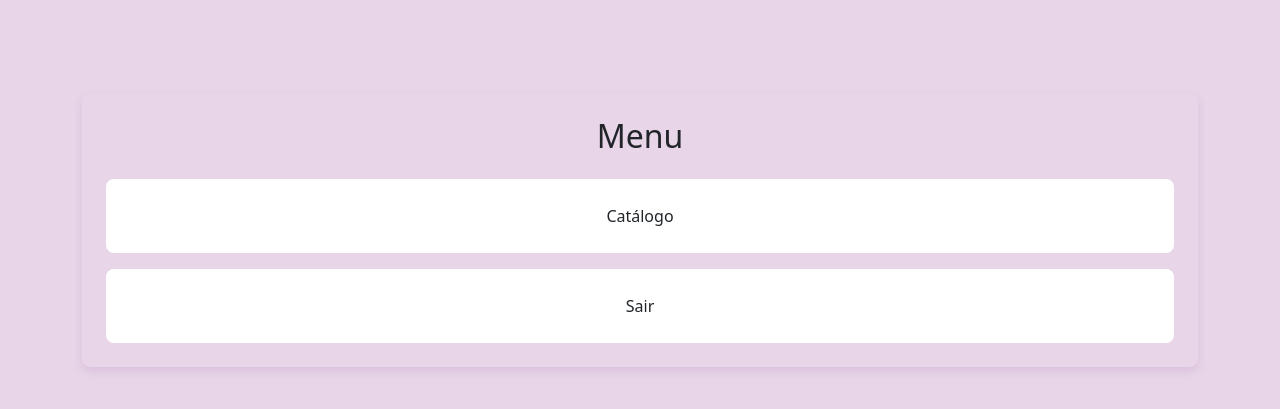
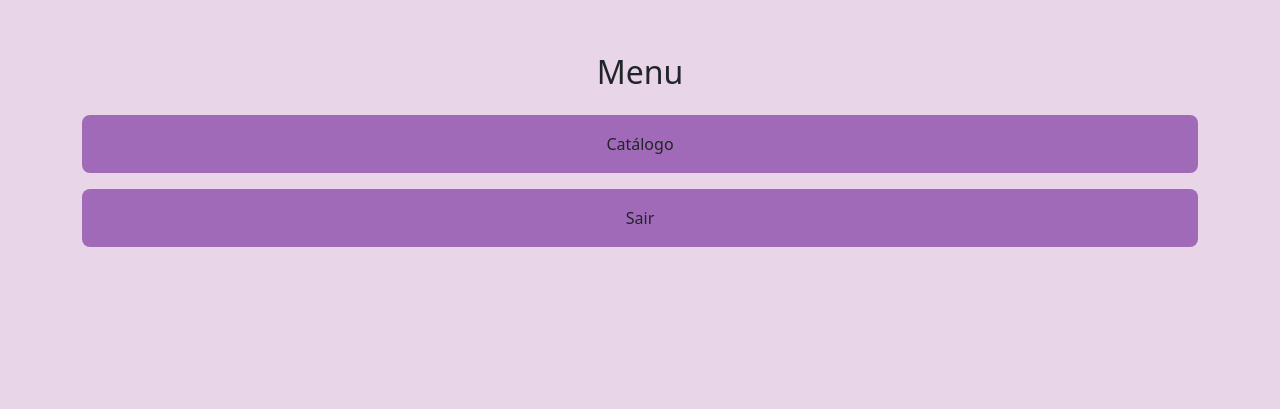
Before and after one commit to Ratattuii/TocaPedrilhante, a website: page public/menu/index.html in a window 1280 px wide. Shown: the part 195-604 px from the top of the page. Drawn offline with nearby package versions, Linux system fonts and the light colour scheme.

Commit message:
mudando paleta de cores

```diff
--- a/assets/css/style.css
+++ b/assets/css/style.css
@@ -69,6 +69,10 @@ button:hover {
     margin-bottom: 10px;
     border-radius: 4px;
     box-shadow: 0 2px 4px rgba(0, 0, 0, 0.1);
+}
+
+.list-item{
+    list-style: none;
 }
 
 /* Definição de cores */
--- a/public/menu/index.html
+++ b/public/menu/index.html
@@ -14,19 +14,19 @@
     </style>
 </head>
 
-<body class="bg-roxo-claro d-flex align-items-center" style="height: 100vh;">
+<body class="bg-roxo-claro d-flex align-items-center" style="height: 80vh;">
     <div class="container menu-container justify-content-center">
         <div class="">
-            <div class="bg-modal shadow-roxo-escuro p-4" style="border-radius: 8px;">
-                <h2 class="card-title text-center mb-4 text-roxo-escuro">Menu</h2>
+            <div>
+                <h2 class="card-title text-center mb-4">Menu</h2>
                 <ul class="list-group">
-                    <li class="list-group-item bg-roxo-escuro text-center" style="margin-bottom: 1rem; border: none; border-radius: 8px;">
+                    <li class="list-item bg-roxo-escuro text-center" style="margin-bottom: 1rem; border: none; border-radius: 8px;">
                         <a href="../catalogo" class="btn text-decoration-none text-verde-escuro">Catálogo</a>
                     </li>
-                    <li class="list-group-item bg-verde-claro text-center" id="admin-link" style="margin-bottom: 1rem; border: none; border-radius: 8px;">
+                    <li class="list-item bg-roxo-escuro text-center" id="admin-link" style="margin-bottom: 1rem; border: none; border-radius: 8px;">
                         <a href="../produtos" class="btn text-decoration-none text-verde-escuro">Administração de Produtos</a>
                     </li>
-                    <li class="list-group-item bg-verde-claro text-center" style="border: none; border-radius: 8px;">
+                    <li class="list-item bg-roxo-escuro text-center" style="border: none; border-radius: 8px;">
                         <a href="#" onclick="logout()" class="btn text-decoration-none text-verde-escuro">Sair</a>
                     </li>
                 </ul>
```
